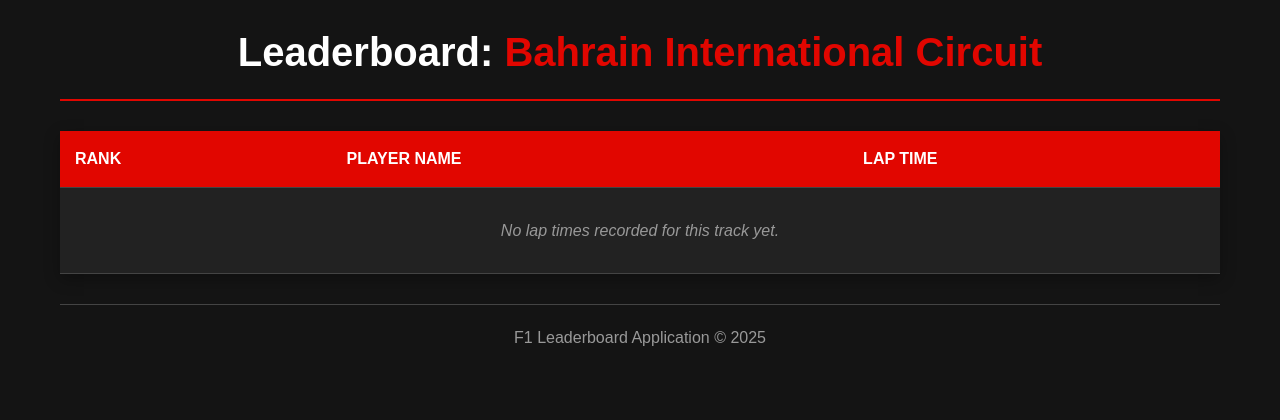
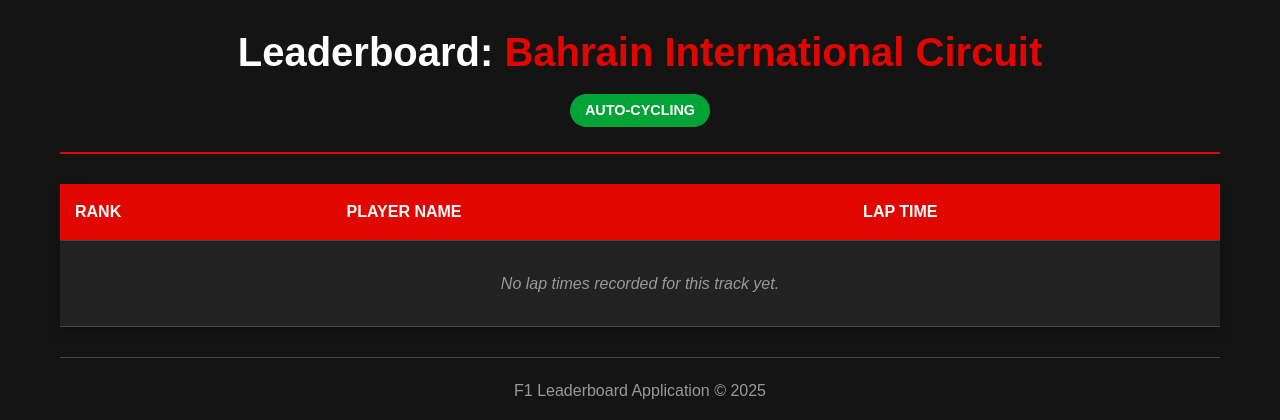
Before and after one commit to VoicAndrei/f1-24-leaderboard, a FastAPI app: page / in a window 1280 px wide. Shown: the top 420 px of the page. Run offline with FastAPI, Linux system fonts and the light colour scheme; data that the repository does not hold is empty.

Commit message:
vibe code: stage 8 complete

```diff
--- a/f1_leaderboard_app/backend/main.py
+++ b/f1_leaderboard_app/backend/main.py
@@ -145,14 +145,7 @@
     """
     Root endpoint that returns the leaderboard HTML page.
     """
-    # Pass the initial track name to the template
-    return templates.TemplateResponse(
-        "leaderboard.html",
-        {
-            "request": request,
-            "initial_track_name": F1_2024_TRACKS[0]
-        }
-    )
+    return templates.TemplateResponse("leaderboard.html", {"request": request})
 
 @app.get("/admin", response_class=HTMLResponse, tags=["UI"])
 async def admin(request: Request):
--- a/f1_leaderboard_app/backend/static/css/styles.css
+++ b/f1_leaderboard_app/backend/static/css/styles.css
@@ -38,6 +38,27 @@
 #track-name {
     color: #e10600; /* F1 red */
     font-weight: bold;
+}
+
+/* Cycle Status Indicator */
+#cycle-status-indicator {
+    margin: 10px auto;
+    padding: 5px 15px;
+    border-radius: 20px;
+    display: inline-block;
+    font-size: 0.9rem;
+    font-weight: bold;
+    text-transform: uppercase;
+}
+
+#cycle-status-indicator.cycling {
+    background-color: #00a336; /* Green for auto-cycling */
+    color: white;
+}
+
+#cycle-status-indicator.manual {
+    background-color: #0057b8; /* Blue for manual selection */
+    color: white;
 }
 
 /* Table Styles */
--- a/f1_leaderboard_app/backend/static/js/leaderboard.js
+++ b/f1_leaderboard_app/backend/static/js/leaderboard.js
@@ -2,7 +2,7 @@
  * F1 Leaderboard JavaScript
  *
  * This script fetches leaderboard data from the API and updates the HTML table.
- * It also handles auto-refresh to keep the data up-to-date.
+ * It handles dynamic track changes and auto-cycling.
  */
 
 // Format lap time from milliseconds to MM:SS.mmm
@@ -17,24 +17,28 @@
     return `${minutes.toString().padStart(2, '0')}:${seconds.toString().padStart(2, '0')}.${milliseconds.toString().padStart(3, '0')}`;
 }
 
-// Fetch leaderboard data from the API
-async function fetchLeaderboardData(trackName) {
+// Update the display with current leaderboard data
+async function updateDisplay() {
     try {
-        // Update track name in UI
-        const trackNameElement = document.getElementById('track-name');
-        trackNameElement.textContent = trackName;
-
-        // Encode the track name for URL
-        const encodedTrackName = encodeURIComponent(trackName);
-
-        // Fetch data from the API
-        const response = await fetch(`/api/leaderboard/${encodedTrackName}`);
+        // Fetch data from the current leaderboard endpoint
+        const response = await fetch('/api/display/current_leaderboard_data');
 
         if (!response.ok) {
             throw new Error(`HTTP error! Status: ${response.status}`);
         }
 
-        const leaderboardData = await response.json();
+        const data = await response.json();
+
+        // Update track name in UI
+        const trackNameElement = document.getElementById('track-name');
+        trackNameElement.textContent = data.track_name;
+
+        // Update cycle status indicator if present
+        const cycleStatusIndicator = document.getElementById('cycle-status-indicator');
+        if (cycleStatusIndicator) {
+            cycleStatusIndicator.textContent = data.auto_cycle_enabled ? 'Auto-Cycling' : 'Manual Selection';
+            cycleStatusIndicator.className = data.auto_cycle_enabled ? 'cycling' : 'manual';
+        }
 
         // Get the table body element
         const leaderboardBody = document.getElementById('leaderboard-body');
@@ -42,8 +46,11 @@
         // Clear existing rows
         leaderboardBody.innerHTML = '';
 
+        // Get the leaderboard data
+        const leaderboardData = data.leaderboard;
+
         // Check if there's no data
-        if (leaderboardData.length === 0) {
+        if (!leaderboardData || leaderboardData.length === 0) {
             const noDataRow = document.createElement('tr');
             noDataRow.className = 'no-data';
             noDataRow.innerHTML = `
@@ -86,23 +93,9 @@
 
 // Initialize the leaderboard when the DOM is loaded
 document.addEventListener('DOMContentLoaded', () => {
-    // Make sure INITIAL_TRACK is defined in the HTML (passed from the server)
-    if (typeof INITIAL_TRACK === 'undefined') {
-        console.error('Error: INITIAL_TRACK is not defined');
+    // Initial update
+    updateDisplay();
 
-        // Fallback to a hardcoded track name if needed
-        const fallbackTrack = "Bahrain International Circuit";
-        fetchLeaderboardData(fallbackTrack);
-    } else {
-        // Remove quotes if they're in the string (from tojson filter)
-        const trackName = INITIAL_TRACK.replace(/^"|"$/g, '');
-        fetchLeaderboardData(trackName);
-    }
-
-    // Auto-refresh the leaderboard every 8 seconds
-    setInterval(() => {
-        // Use the current track name from the UI
-        const currentTrack = document.getElementById('track-name').textContent;
-        fetchLeaderboardData(currentTrack);
-    }, 8000);
+    // Auto-refresh the leaderboard every 5 seconds
+    setInterval(updateDisplay, 5000);
 });
--- a/f1_leaderboard_app/backend/templates/leaderboard.html
+++ b/f1_leaderboard_app/backend/templates/leaderboard.html
@@ -10,6 +10,7 @@
     <div class="container">
         <header>
             <h1>Leaderboard: <span id="track-name">Loading...</span></h1>
+            <div id="cycle-status-indicator" class="cycling">Auto-Cycling</div>
         </header>
 
         <main>
@@ -32,10 +33,6 @@
         </footer>
     </div>
 
-    <script>
-        // Pass the initial track name from the backend to JavaScript
-        const INITIAL_TRACK = "{{ initial_track_name|tojson }}";
-    </script>
     <script src="/static/js/leaderboard.js"></script>
 </body>
 </html>
```
